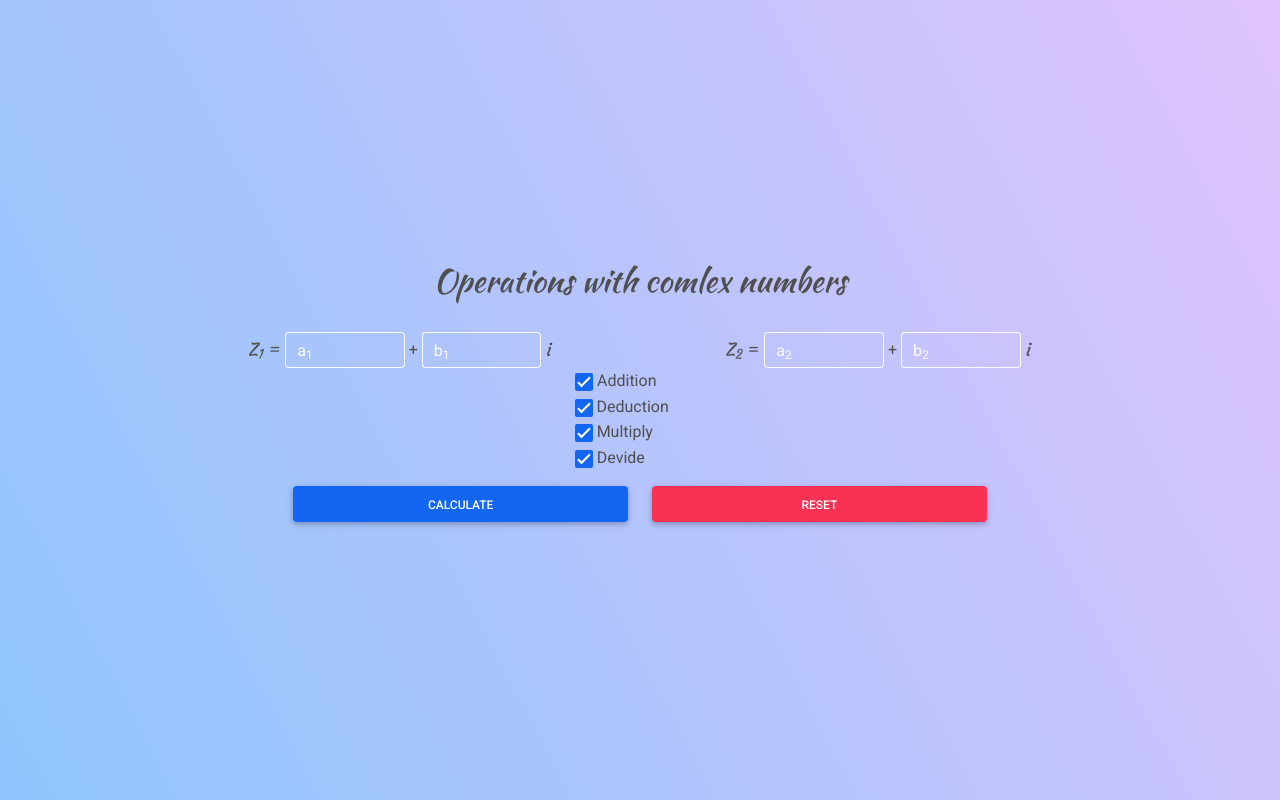
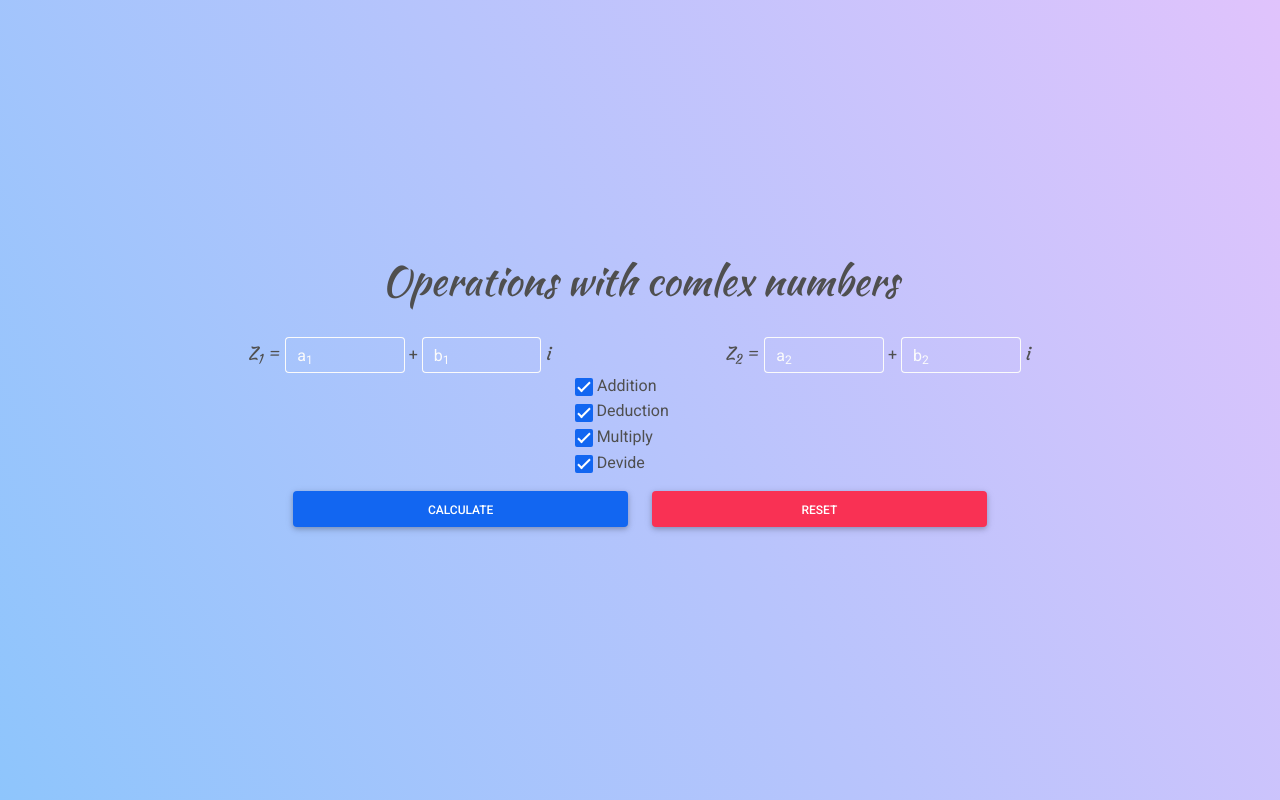
Before and after one commit to aminjonshermatov/complexcalculator, a plain HTML site: page index.html in a window 1280 px wide. Drawn offline with Linux system fonts and the light colour scheme.

Commit message:
fixed bugs

```diff
--- a/css/style.css
+++ b/css/style.css
@@ -5,7 +5,7 @@ span.math {
     text-align: center;
 }
 
-h2 {
+h1 {
     font-family: 'Kaushan Script', cursive;
 }
 
--- a/index.html
+++ b/index.html
@@ -30,7 +30,7 @@
           <div class="row mb-4">
             <div class="col d-flex justify-content-center align-items-center text-center">
               <div>
-                <h2>Operations with comlex numbers</h2>
+                <h1>Operations with comlex numbers</h1>
               </div>
             </div>
           </div>
```
